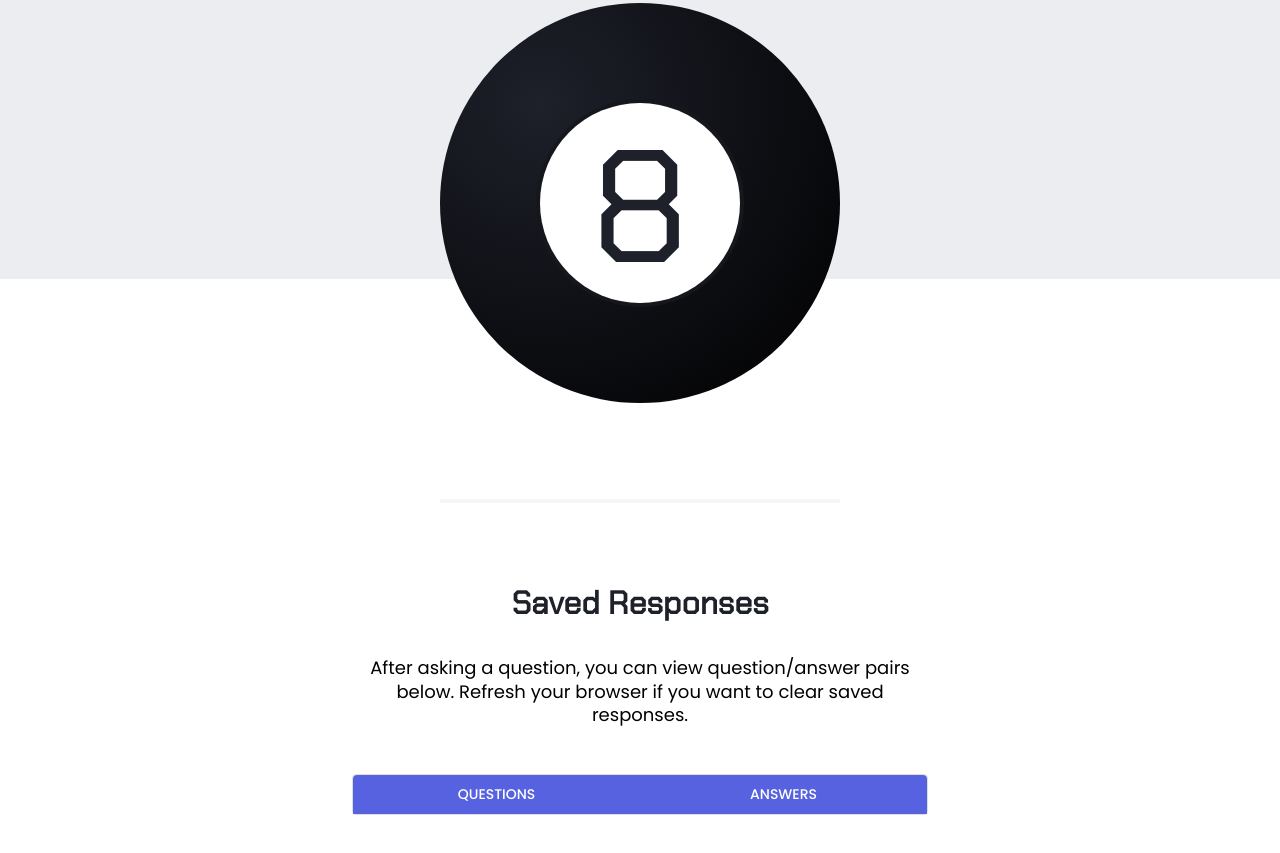
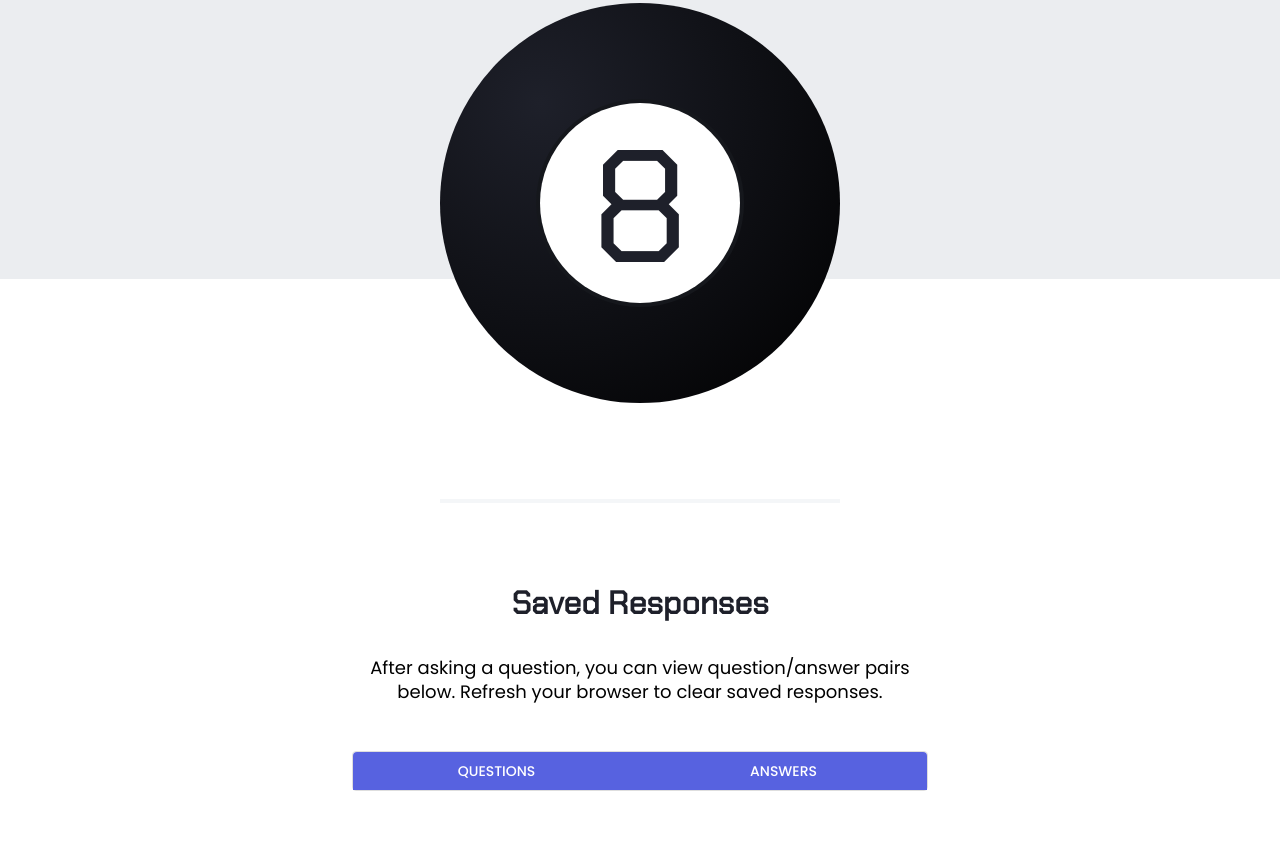
Before and after one commit to MSPayneII/foundations-capstone, a website: page client/index.html in a window 1280 px wide. Shown: the part 441-1294 px from the top of the page. Drawn offline with nearby package versions, Linux system fonts and the light colour scheme; no server answers.

Commit message:
updating html

```diff
--- a/client/index.html
+++ b/client/index.html
@@ -70,7 +70,7 @@
           <h2 class="response-ul-title">Saved Responses</h2>
           <p class="description">
             After asking a question, you can view question/answer pairs below.
-            Refresh your browser if you want to clear saved responses.
+            Refresh your browser to clear saved responses.
           </p>
 
           <div class="responses-container">
```
